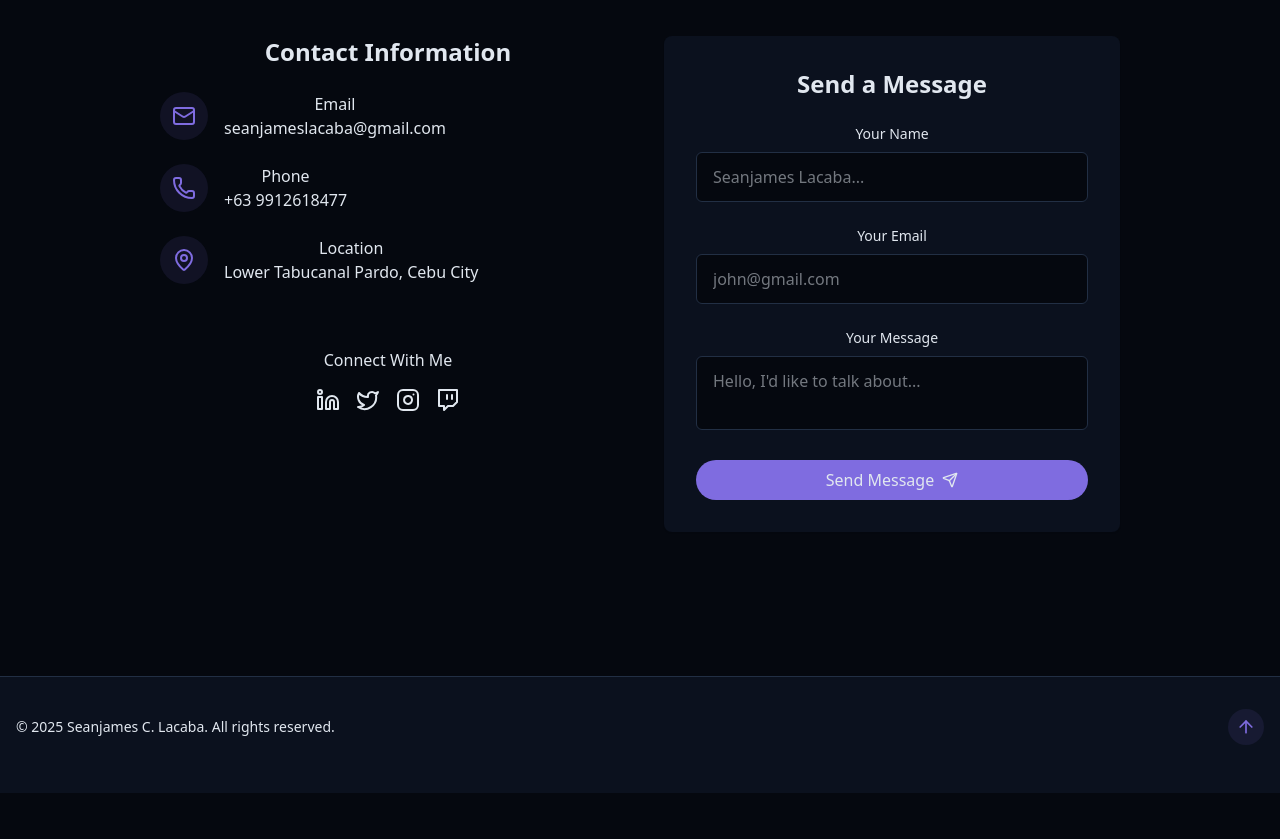
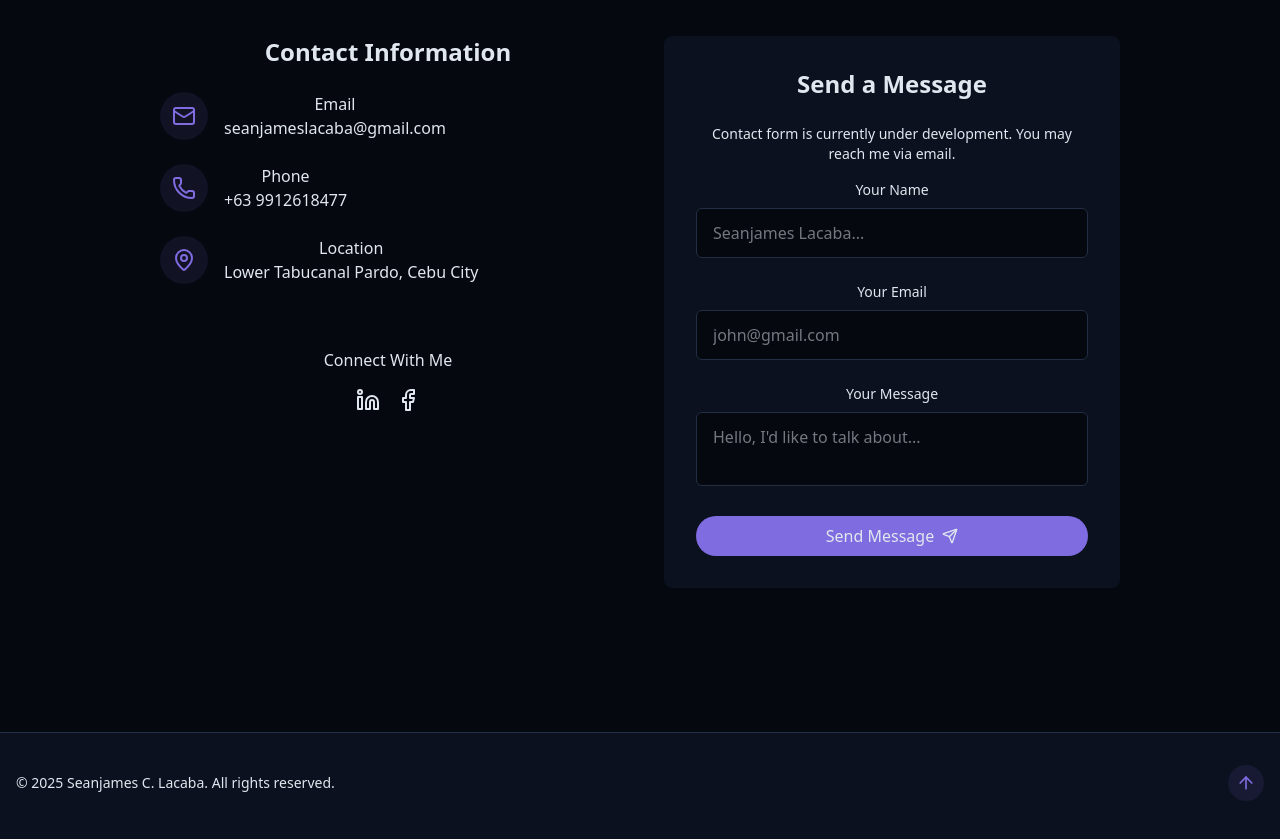
Before and after one commit to Seanicks/portfolio, a React (Vite) app: page / in a window 1280 px wide. Shown: the part 4400-5239 px from the top of the page. Before the commit the page ends 5193 px from the top, so only its background shows below. Built offline with nearby package versions, Linux system fonts and the light colour scheme.

Commit message:
fewthings

```diff
--- a/src/components/ContactSection.jsx
+++ b/src/components/ContactSection.jsx
@@ -7,6 +7,8 @@ import {
   Send,
   Twitch,
   Twitter,
+  Facebook,
+  Github,
 } from "lucide-react";
 import { cn } from "@/lib/utils";
 import { useToast } from "@/hooks/use-toast";
@@ -93,17 +95,11 @@ export const ContactSection = () => {
             <div className="pt-8">
               <h4 className="font-medium mb-4"> Connect With Me</h4>
               <div className="flex space-x-4 justify-center">
-                <a href="#" target="_blank">
+                <a href="https://www.linkedin.com/in/seanjames-lacaba-01aa6337b/" target="_blank">
                   <Linkedin />
                 </a>
-                <a href="#" target="_blank">
-                  <Twitter />
-                </a>
-                <a href="#" target="_blank">
-                  <Instagram />
-                </a>
-                <a href="#" target="_blank">
-                  <Twitch />
+                <a href="https://www.facebook.com/seanlacaba.69/" target="_blank">
+                  <Facebook />
                 </a>
               </div>
             </div>
@@ -114,6 +110,9 @@ export const ContactSection = () => {
             onSubmit={handleSubmit}
           >
             <h3 className="text-2xl font-semibold mb-6"> Send a Message</h3>
+            <p className="text-sm text-muted-foreground mb-4">
+              Contact form is currently under development. You may reach me via email.
+            </p>
 
             <form className="space-y-6">
               <div>
```
Also changed, not shown: 1 other file (tests, documents, lock files or other folders).
